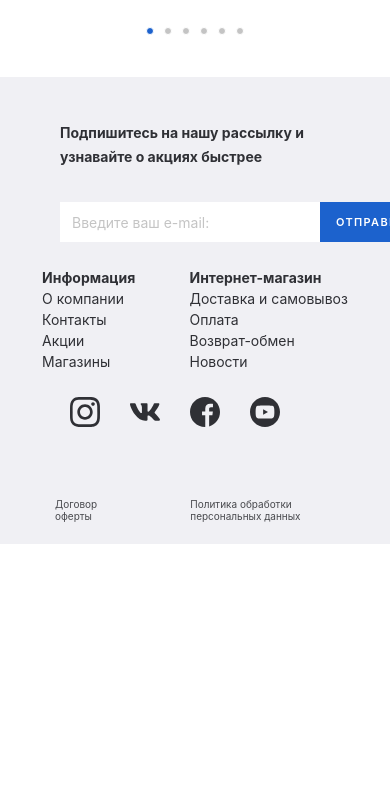
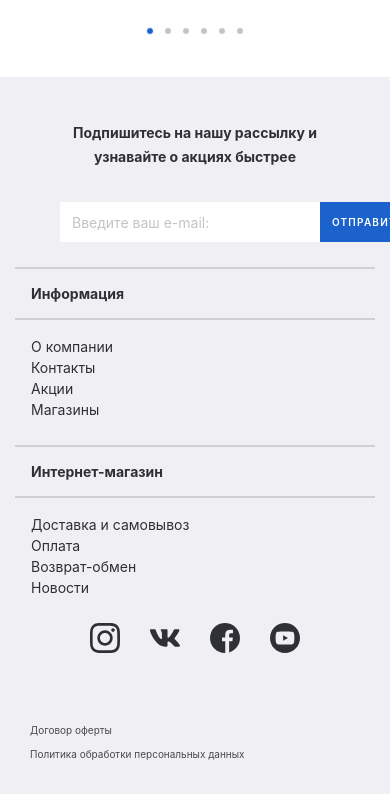
Before and after one commit to ivancraze/online-shop, a website: page src/index.html in a window 390 px wide. Shown: the part 3457-4251 px from the top of the page. Before the commit the page ends 4001 px from the top, so only its background shows below. Drawn offline with nearby package versions, Linux system fonts and the light colour scheme.

Commit message:
add adaptive css rules for index.html

```diff
--- a/src/index.html
+++ b/src/index.html
@@ -665,18 +665,22 @@
 					</form>
 				</div>
 				<div class="footer__info">
-					<a class="footer__info-link" href="#"><span>Информация</span></a>
+					<div class="footer__info-title"><span>Информация</span></div>
+					<div class="footer__info-wrapper">
 						<a class="footer__info-link" href="#">О компании</a>
 						<a class="footer__info-link" href="#">Контакты</a>
 						<a class="footer__info-link" href="#">Акции</a>
 						<a class="footer__info-link" href="#">Магазины</a>
 					</div>
+				</div>
 				<div class="footer__shop">
-					<a class="footer__shop-link" href="#"><span>Интернет-магазин</span></a>
+					<div class="footer__shop-title"><span>Интернет-магазин</span></div>
+					<div class="footer__shop-wrapper">
 						<a class="footer__shop-link" href="#">Доставка и самовывоз</a>
 						<a class="footer__shop-link" href="#">Оплата</a>
 						<a class="footer__shop-link" href="#">Возврат-обмен</a>
 						<a class="footer__shop-link" href="#">Новости</a>
+					</div>
 				</div>
 				<div class="footer__social">
 					<a class="footer__social-icon" href="#">
--- a/src/js/script.js
+++ b/src/js/script.js
@@ -198,6 +198,11 @@ $('.filter__item-drop, .filter-btn__extra').on('click', function(){
   $(this).next().slideToggle(200);
 });
 
+//Footer accordeon
+$('.footer__info-title, .footer__shop-title').on('click', function(){
+  $(this).next().slideToggle(200);
+});
+
 //Hambmenu
 const hambBtn = document.querySelector('.menu__hamburger-btn');
 const menuMobile = document.querySelector('.menu-mobile__list');
--- a/src/sass/blocks/_footer.scss
+++ b/src/sass/blocks/_footer.scss
@@ -1,9 +1,9 @@
  .footer{
-  span{
-    font-weight: bold;
-    font-size: 14px;
-    line-height: 17px;
-  }
+   span{
+      font-weight: bold;
+      font-size: 14px;
+      line-height: 17px;
+   }
   background-color:#F0F0F4;
   &__wrapper{
     padding-top: 43px;
@@ -13,18 +13,28 @@
       flex-wrap: wrap;
       justify-content: space-around;
     }
+    @media screen and (max-width: 667px) {
+      flex-direction: column;
+      align-items: center;
+    }
     & > div {
       @media screen and (max-width: 996px) {
         margin-bottom: 25px;
       }
     }
   }
+
   &__subscribe{
     width: 270px;
     &-form{
       padding-top: 34px;
       display: flex;
       justify-content: space-between;
+    }
+    &-text{
+        @media screen and (max-width: 996px) {
+          text-align: center;
+        }
     }
     &-input{
       background: #FFFFFF;
@@ -49,8 +59,13 @@
       color: #FFFFFF;
       padding: 12px 16px;
       border: none;
+      @media screen and (max-width: 996px) {
+        font-size: 10px;
+        padding: 10px 12px;
+      }
     }
   }
+
   &__policy{
     padding: 46px 0 22px;
     display: flex;
@@ -61,24 +76,84 @@
       line-height: 12px;
       color: #48494D;
       margin: 0 40px;
+      @media screen and (max-width: 667px) {
+        margin: 0 15px;
+        margin-bottom: 12px;
+      }
+    }
+    @media screen and (max-width: 667px) {
+      flex-direction: column;
     }
   }
+
   &__info{
     display: flex;
     flex-direction: column;
     font-weight: normal;
     font-size: 14px;
+    @media screen and (max-width: 667px) {
+      width: 100%;
+    }
+    &-title{
+      font-weight: bold;
+      font-size: 14px;
+      line-height: 17px;
+      @media screen and (max-width: 667px) {
+        padding: 16px 60px 16px 16px;
+        border-top: 2px solid #d0d0d4;
+        border-bottom: 2px solid #d0d0d4;
+      }
+    }
+    &-wrapper{
+      display: flex;
+      flex-direction: column;
+      @media screen and (max-width: 667px) {
+        padding: 16px 0 0 16px;
+      }
+    }
+
   }
   &__shop{
     display: flex;
     flex-direction: column;
     font-weight: normal;
     font-size: 14px;
+    @media screen and (max-width: 667px) {
+      width: 100%;
+    }
+    &-wrapper{
+      display: flex;
+      flex-direction: column;
+      @media screen and (max-width: 667px) {
+        padding: 16px 0 0 16px;
+      }
+    }
+    &-title{
+      font-weight: bold;
+      font-size: 14px;
+      line-height: 17px;
+      @media screen and (max-width: 667px) {
+        padding: 16px 60px 16px 16px;
+        border-top: 2px solid #d0d0d4;
+        border-bottom: 2px solid #d0d0d4;
+      }
+    }
+    &-wrapper{
+      display: flex;
+      flex-direction: column;
+    }
+    @media screen and (max-width: 667px) {
+
+    }
   }
   &__social{
     width: 250px;
     display: flex;
     align-items: center;
+    @media screen and (max-width: 667px) {
+      width: 100%;
+      justify-content: center;
+    }
     &-icon{
       & + .footer__social-icon{
         margin-left: 30px;
```
Also changed, not shown: src/catalog.html (+6 -2 lines), src/product.html (+6 -2 lines), src/css/style.min.css. Lines whose indentation alone changed are shown as unchanged.
